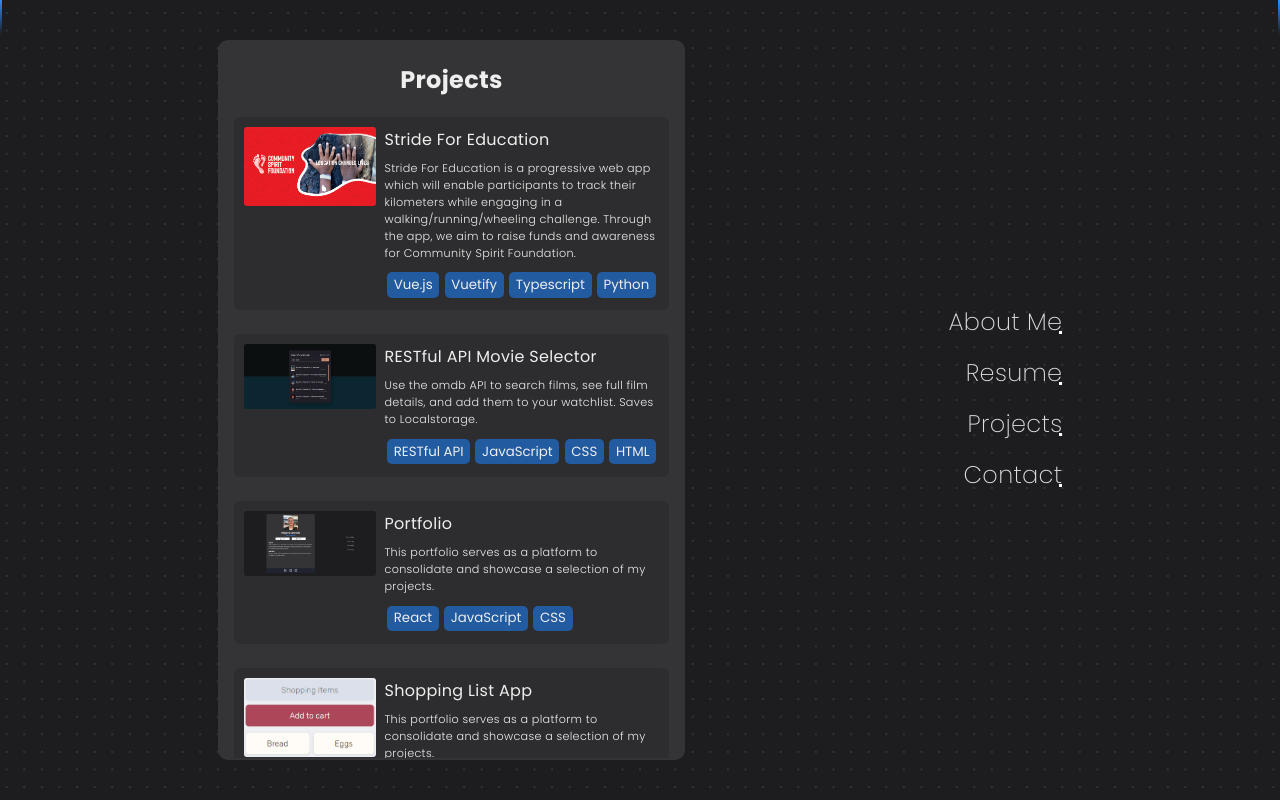
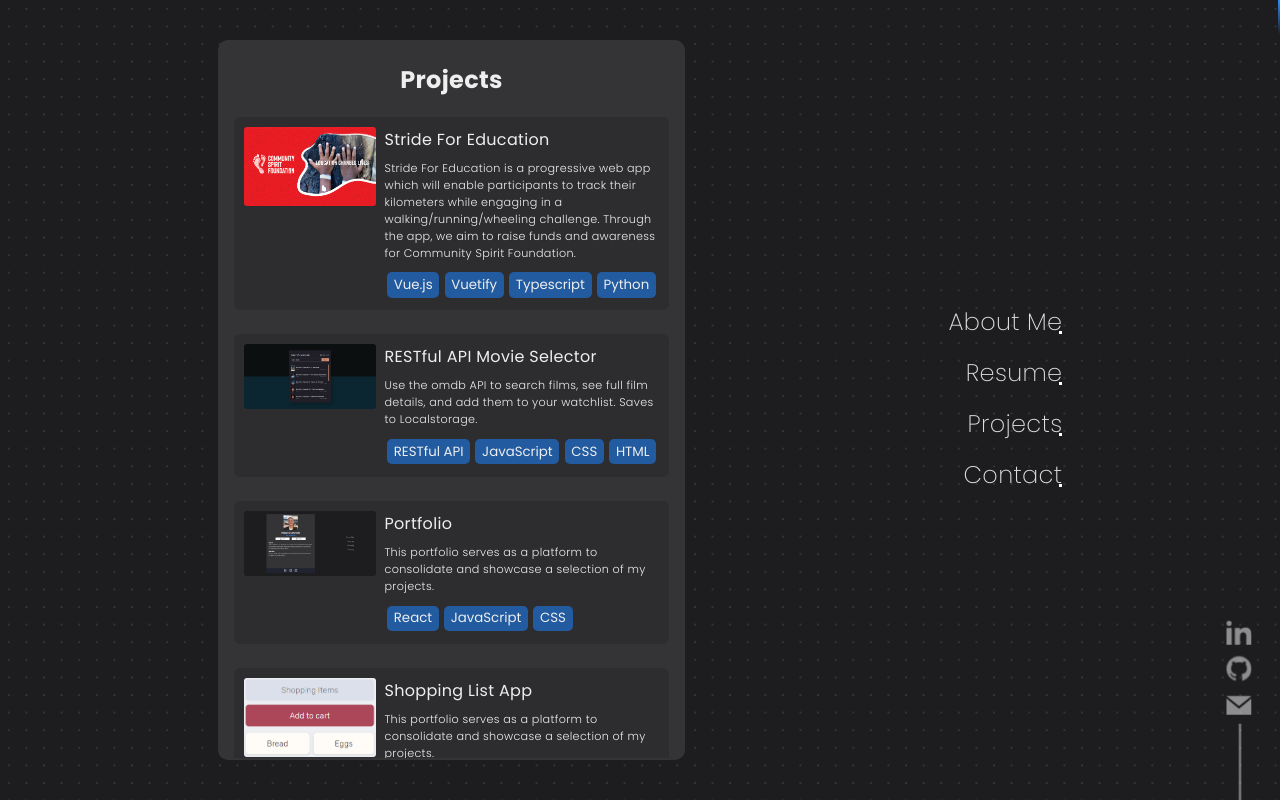
Before and after one commit to aidan-0/portfolio, a React (Vite) app: page /projects in a window 1280 px wide. Built offline with nearby package versions, Linux system fonts and the light colour scheme.

Commit message:
added social links on main. cleaned up code

```diff
--- a/src/App.jsx
+++ b/src/App.jsx
@@ -1,13 +1,15 @@
-import React, {useEffect, useState} from 'react';
+import React, {useEffect, useState, useRef} from 'react';
 // import Header from './Header';
 import Content from './Content';
 import Navbar from './Navbar';
+import Socials from './Socials';
 
 export default function App() {
-    const [y, setY] = useState(0);
+  // Side Accent
+    const [sideAccentY, setSideAccentY] = useState(0);
 
     const handleMouseMove = (e) => {
-      setY(e.clientY);
+      setSideAccentY(e.clientY);
     };
 
     useEffect(() => {
@@ -18,30 +20,40 @@
       };
     }, []);
 
+    // // Background Movement
+    // const bodyRef = useRef(null);
 
+    // useEffect(() => {
+    //   const handleMouseMove = (event) => {
+    //     if (bodyRef.current) {
+    //       const { clientX, clientY } = event;
+    //       const { left, top, width, height } = bodyRef.current.getBoundingClientRect();
 
-  useEffect(() => {
-    const handleMouseMove = (e) => {
-      document.body.style.setProperty('--mouse-x', e.clientX + 'px');
-      document.body.style.setProperty('--mouse-y', e.clientY + 'px');
-    }
+    //       const x = ((clientX - left) / width) * 1;
+    //       const y = ((clientY - top) / height) * 1;
 
-    window.addEventListener('mousemove', handleMouseMove);
+    //       bodyRef.current.style.backgroundPosition = `${x}% ${y}%`;
+    //     }
+    //   };
 
-    return () => window.removeEventListener('mousemove', handleMouseMove);
-  }, []);
+    //   document.addEventListener("mousemove", handleMouseMove);
+
+    //   return () => {
+    //     document.removeEventListener("mousemove", handleMouseMove);
+    //   };
+    // }, []);
 
 
 
 
   return (
     <div className='page-content'>
-      <div className="follower--left" style={{ top: y }}></div>
-      <div className="follower--right" style={{ top: y }}></div>
+      <div className="follower--right" style={{ top: sideAccentY }}></div>
       {/* <Header /> */}
       <div className='main-content'>
         <Navbar />
         <Content />
+        <Socials />
       </div>
     </div>
   );
--- a/src/Content.jsx
+++ b/src/Content.jsx
@@ -8,7 +8,6 @@
 export default function Content() {
   return (
     <div className="content-container">
-      {/* <h2 className="content-header">(display content heading)</h2> */}
       <div className="content-card">
         <Routes>
           <Route path="aboutme" element={<AboutMe />} />
--- a/src/Header.jsx
+++ b/src/Header.jsx
@@ -3,6 +3,7 @@
 export default function Header() {
   return (
     <header>
+      {/* may not be using */}
         <p>Aidan McDonald</p>
     </header>
   )
--- a/src/Navbar.jsx
+++ b/src/Navbar.jsx
@@ -26,7 +26,6 @@
               </Link>
             </span>
           </li>
-          {/* when clicking on projects, make the nav bar show the full list of projects and have it scrollable like the nav */}
           <li className="li--contact">
             <span className="link-wrapper">
               <Link to="contact" className="link-style">
--- /dev/null
+++ b/src/Socials.jsx
@@ -0,0 +1,48 @@
+import React from "react";
+
+export default function Socials() {
+  return (
+    <div class="socials">
+      <div className="social">
+        <a href="https://www.linkedin.com/in/aidan-mcdonald-24a279201/">
+          <svg
+            xmlns="http://www.w3.org/2000/svg"
+            fill="#ffffff"
+            width="50"
+            height="50"
+            viewBox="0 0 24 24"
+          >
+            <path d="M4.98 3.5c0 1.381-1.11 2.5-2.48 2.5s-2.48-1.119-2.48-2.5c0-1.38 1.11-2.5 2.48-2.5s2.48 1.12 2.48 2.5zm.02 4.5h-5v16h5v-16zm7.982 0h-4.968v16h4.969v-8.399c0-4.67 6.029-5.052 6.029 0v8.399h4.988v-10.131c0-7.88-8.922-7.593-11.018-3.714v-2.155z" />
+          </svg>
+        </a>
+      </div>
+      <div className="social">
+        <a href="https://github.com/aidan-0">
+          <svg
+            xmlns="http://www.w3.org/2000/svg"
+            fill="#ffffff"
+            width="50"
+            height="50"
+            viewBox="0 0 24 24"
+          >
+            <path d="M12 0c-6.626 0-12 5.373-12 12 0 5.302 3.438 9.8 8.207 11.387.599.111.793-.261.793-.577v-2.234c-3.338.726-4.033-1.416-4.033-1.416-.546-1.387-1.333-1.756-1.333-1.756-1.089-.745.083-.729.083-.729 1.205.084 1.839 1.237 1.839 1.237 1.07 1.834 2.807 1.304 3.492.997.107-.775.418-1.305.762-1.604-2.665-.305-5.467-1.334-5.467-5.931 0-1.311.469-2.381 1.236-3.221-.124-.303-.535-1.524.117-3.176 0 0 1.008-.322 3.301 1.23.957-.266 1.983-.399 3.003-.404 1.02.005 2.047.138 3.006.404 2.291-1.552 3.297-1.23 3.297-1.23.653 1.653.242 2.874.118 3.176.77.84 1.235 1.911 1.235 3.221 0 4.609-2.807 5.624-5.479 5.921.43.372.823 1.102.823 2.222v3.293c0 .319.192.694.801.576 4.765-1.589 8.199-6.086 8.199-11.386 0-6.627-5.373-12-12-12z" />
+          </svg>
+        </a>
+      </div>
+      <div className="social">
+        <a href="mailto:am.mcdonald00@gmail.com">
+          <svg
+            xmlns="http://www.w3.org/2000/svg"
+            fill="#ffffff"
+            width="50"
+            height="50"
+            viewBox="0 0 24 24"
+          >
+            <path d="M12 12.713l-11.985-9.713h23.97l-11.985 9.713zm0 2.574l-12-9.725v15.438h24v-15.438l-12 9.725z" />
+          </svg>
+        </a>
+      </div>
+      <div class="vertical-line"></div>
+    </div>
+  );
+}
--- a/src/Styles.css
+++ b/src/Styles.css
@@ -1,5 +1,4 @@
 :root {
-  /* background-color: #191919; */
   background-color: #1d1d20;
   color: #eeeeee;
   font-family: "Poppins", sans-serif;
@@ -23,14 +22,11 @@
   overflow-x: hidden;
   box-sizing: border-box;
   background-image: radial-gradient(
-  rgba(255, 255, 255, 0.1) 1px,
-  transparent 1px
+    rgba(255, 255, 255, 0.1) 1px,
+    transparent 1px
   );
-  background-position: 50% 50%;
   background-size: 1.1rem 1.1rem;
-
-  /* have background dots follow mouse */
-}
+} */
 
 .bold {
   font-weight: 600;
@@ -50,19 +46,16 @@
 } */
 
 .main-content {
-  /* grid-row: 2; */
-  /* grid-column: 1; */
   display: grid;
   grid-template-columns: 60% 40%;
-  /* grid-template-rows: 1fr; */
 }
 
-.content-container, .nav {
+.content-container,
+.nav {
   box-sizing: border-box;
   height: 100vh;
   transition: 1s ease-in-out;
 }
-
 
 /* Content Section */
 .content-container {
@@ -76,42 +69,27 @@
   margin-left: 17vw;
 }
 
-/* .content-header {
-  margin: 0;
-  padding-bottom: 1em;
-} */
-
 .content-card {
   display: flex;
   position: relative;
   justify-content: center;
   align-self: flex-start;
   box-sizing: border-box;
-  /* background-color: rgba(255, 255, 255, 0.1); */
   background-color: rgb(52, 52, 55);
   border: 2px solid rgba(255, 255, 255, 0);
   border-radius: 10px;
   height: 90%;
   width: 85%;
-  transition: .5s ease-out;
+  transition: 0.5s ease-out;
   overflow: auto;
   /* add a slight shadow */
-
 }
 
 .content-card:hover {
-  border: 2px solid rgba(255, 255, 255, .5);
-  /* filter: blur(10px); */
-  /* use above to blur out other projects besides the one that is hovered */
+  border: 2px solid rgba(255, 255, 255, 0.5);
 }
 
-
-
-
-
-
 /* Nav */
-
 .nav {
   /* border: solid 1px red; */
   margin-right: 17vw;
@@ -121,7 +99,6 @@
 }
 
 .nav-list {
-  /* border: solid 1px red; */
   list-style: none;
   padding: 0;
   margin: 0;
@@ -129,14 +106,10 @@
   display: flex;
   justify-content: center;
   flex-direction: column;
-  /* padding: 10vh 5vw; */
-  /* margin: 35vh 2em 35vh 2em; */
-
 }
 
 .nav-list > li:hover {
   transform: scale(1.1) translateX(-1em);
-
 }
 
 .nav-list > li {
@@ -150,7 +123,7 @@
 }
 
 .link-wrapper::before {
-  content: '';
+  content: "";
   position: absolute;
   right: 0;
   bottom: 30%;
@@ -166,7 +139,6 @@
   background-color: #2e8cff;
 }
 
-
 .link-style {
   color: white;
   text-decoration: none;
@@ -180,11 +152,9 @@
   opacity: 1 !important;
 }
 
-
 body:hover::before {
   opacity: 1;
 }
-
 
 /* Side accent */
 .page-content {
@@ -193,26 +163,68 @@
   overflow: hidden;
 }
 
-.follower--left {
-  position: absolute;
-  left: 0;
-  width: 2px;
-  height: 70px;
-  background: linear-gradient(
-    transparent,
-  rgba(46,140,255,1),
-    transparent);
-  transform: translateY(-50%);
-}
-
 .follower--right {
   position: absolute;
   right: 0;
   width: 2px;
   height: 70px;
-  background: linear-gradient(
-    transparent,
-  rgba(46,140,255,1),
-    transparent);
+  background: linear-gradient(transparent, rgba(46, 140, 255, 1), transparent);
   transform: translateY(-50%);
 }
+
+/* Socials Links */
+.socials {
+  scale: 0.5;
+  position: fixed;
+  right: 1em;
+  bottom: 1em;
+  opacity: 0.5;
+}
+
+.social, .vertical-line {
+  opacity: 0;
+  animation: socials-load 1s forwards 1.2s ease-in-out;
+}
+
+.social {
+  transition: transform 0.4s;
+  padding-bottom: 1em;
+}
+
+.vertical-line {
+  border-left: 4px solid white;
+  height: 0;
+  position: absolute;
+  left: 50%;
+  top: 13em;
+  animation-name: vertical-load, socials-load;
+  animation-duration: 1.8s, 1s;
+}
+
+.socials:hover .vertical-line {
+  border-color: #2e8cff;
+}
+
+.social:hover {
+  transform: translate(-20px) scale(1.2);
+}
+
+@keyframes socials-load {
+  0%, 100% {
+    opacity: 0;
+  }
+  100% {
+    opacity: 1;
+  }
+}
+
+@keyframes vertical-load {
+  0%, 100% {
+    height: 0;
+    opacity: 0;
+  }
+  100% {
+    height: 100%;
+    opacity: 0.7;
+  }
+}
--- a/src/nav_components/projects_components/Projects.css
+++ b/src/nav_components/projects_components/Projects.css
@@ -1,6 +1,3 @@
-.project-header {
-}
-
 .projects-section {
   text-align: center;
 }
```
Also changed, not shown: src/Navbar Backup.jsx (deleted, +0 -60 lines).
